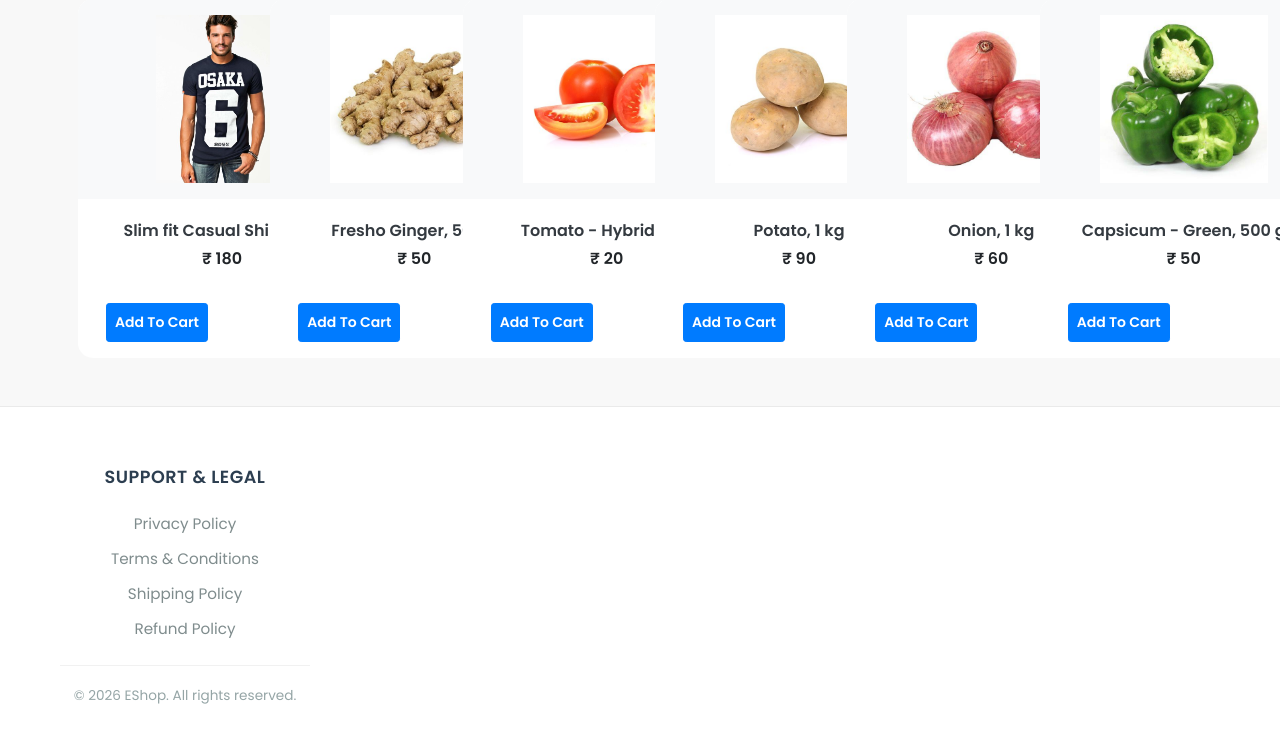
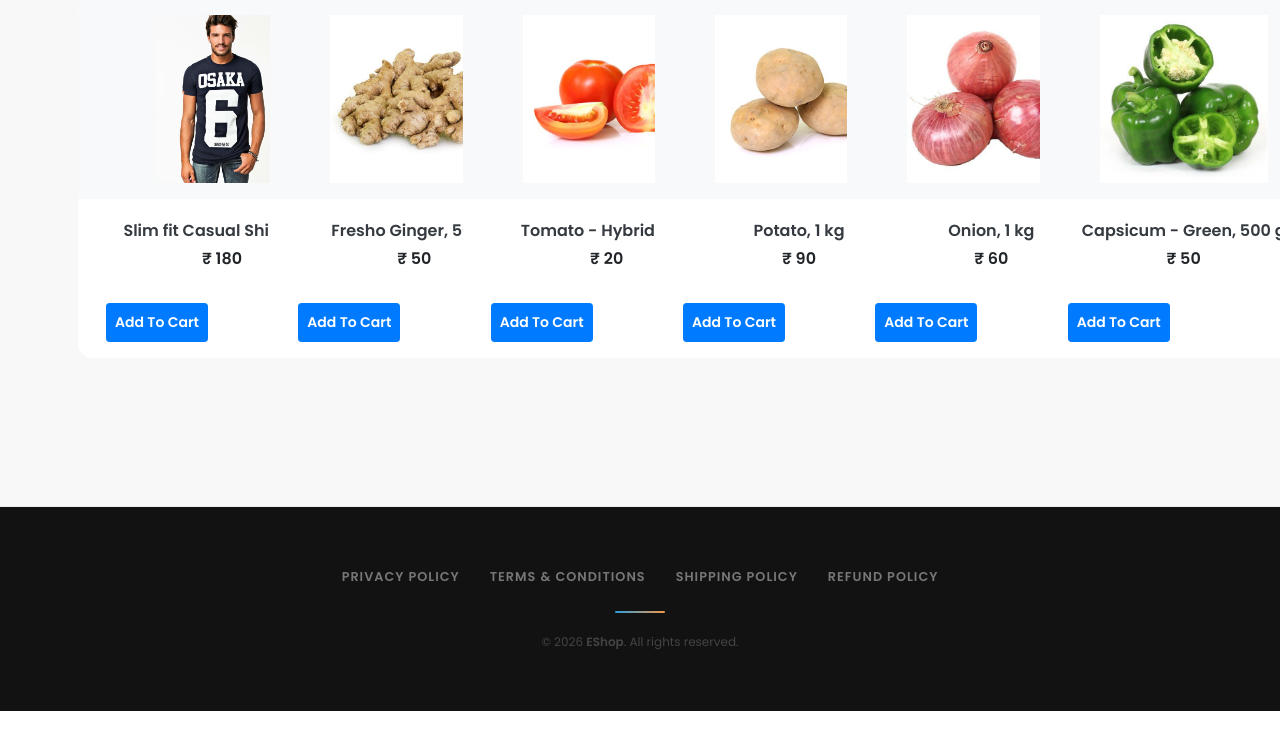
Before and after one commit to Shivamji-shortcode/EShop.com, a Django app: page /store in a window 1280 px wide. Shown: the part 866-1603 px from the top of the page. After the commit the page ends 1577 px from the top, so only its background shows below. Run offline with Django 3.2, Linux system fonts and the light colour scheme; data comes from the database, SQL or seed files in the repository; both versions use the stored data as it was after the commit; some libraries are stand-ins or nearby versions.

```diff
--- a/assets/admin/css/footer.css
+++ b/assets/admin/css/footer.css
@@ -1,77 +1,73 @@
-/* EShop Main Footer Styles */
+/* FORCE DARK AESTHETIC & TIGHT CENTERED LAYOUT */
 
-.main-footer {
-    background-color: #ffffff;
-    border-top: 1px solid #eaeaea;
-    padding: 60px 0 30px 0;
-    width: 100%;
-    margin-top: auto; /* Pushes footer to bottom if content is short */
+body footer.aesthetic-footer {
+    background-color: #121212 !important;
+    padding: 60px 0 !important;
+    width: 100% !important;
+    margin-top: 100px !important;
+    display: flex !important;
+    justify-content: center !important;
+    align-items: center !important;
 }
 
-.footer-container {
-    max-width: 1200px;
-    margin: 0 auto;
-    padding: 0 20px;
-    display: flex;
-    justify-content: flex-start; /* Keeps your links on the left as per your design */
+footer.aesthetic-footer .footer-container {
+    /* This is the secret: keep the container small */
+    max-width: 600px !important;
+    width: auto !important;
+    margin: 0 auto !important;
+    display: flex !important;
+    flex-direction: column !important;
+    align-items: center !important;
 }
 
-.footer-col {
-    min-width: 250px;
+footer.aesthetic-footer .footer-nav {
+    display: flex !important;
+    flex-direction: row !important;
+    justify-content: center !important;
+    /* Reduced gap to bring names closer together */
+    gap: 30px !important;
+    margin-bottom: 25px !important;
+    /* Removed width: 100% so it doesn't stretch */
+    width: auto !important;
+    padding: 0 !important;
 }
 
-.footer-heading {
-    color: #2C3E50;
-    font-size: 1.1rem;
-    font-weight: 700;
-    margin-bottom: 25px;
+footer.aesthetic-footer .footer-nav a {
+    color: #777 !important;
+    text-decoration: none !important;
+    font-size: 0.8rem !important; /* Slightly smaller for elegance */
+    font-weight: 600 !important;
     text-transform: uppercase;
-    letter-spacing: 0.5px;
+    letter-spacing: 1px;
+    white-space: nowrap;
+    transition: all 0.3s ease;
 }
 
-.footer-links {
-    list-style: none;
-    padding: 0;
-    margin: 0 0 25px 0;
+footer.aesthetic-footer .footer-nav a:hover {
+    color: #2D9CDB !important;
 }
 
-.footer-links li {
-    margin-bottom: 12px;
+footer.aesthetic-footer .footer-line {
+    width: 50px !important; /* Shorter, cleaner line */
+    height: 2px !important;
+    background: linear-gradient(to right, #2D9CDB, #F2994A) !important;
+    margin-bottom: 20px !important;
+    border-radius: 10px;
 }
 
-.footer-links a {
-    color: #7f8c8d;
-    text-decoration: none;
-    font-size: 0.95rem;
-    transition: all 0.2s ease;
-    display: inline-block;
+footer.aesthetic-footer .footer-copyright {
+    color: #444 !important;
+    font-size: 0.75rem !important;
 }
 
-/* Hover effect using your Brand Blue */
-.footer-links a:hover {
-    color: #2D9CDB;
-    transform: translateX(5px); /* Subtle slide effect */
-}
+/* Mobile Responsiveness */
+@media (max-width: 768px) {
+    footer.aesthetic-footer .footer-nav {
+        gap: 20px !important;
+        flex-direction: column !important; /* Stacks links nicely on phone */
+    }
 
-.footer-copyright {
-    color: #95a5a6;
-    font-size: 0.85rem;
-    border-top: 1px solid #f1f1f1;
-    padding-top: 20px;
-    margin-top: 20px;
-    font-weight: 400;
-}
-
-/* Responsive Tweak */
-@media (max-width: 768px) {
-    .main-footer {
-        padding: 40px 0 20px 0;
-    }
-    .footer-container {
-        justify-content: center;
-        text-align: center;
-    }
-    .footer-links a:hover {
-        transform: none; /* Disable slide on mobile */
+    body footer.aesthetic-footer {
+        padding: 40px 0 !important;
     }
 }
--- a/store/templates/base.html
+++ b/store/templates/base.html
@@ -114,22 +114,19 @@
       {% block content %}{% endblock %}
     </main>
 
-    <footer class="main-footer">
-    <div class="footer-container">
-        <div class="footer-col legal-col">
-            <h4 class="footer-heading">Support & Legal</h4>
-            <ul class="footer-links">
-                <li><a href="{% url 'privacy_policy' %}">Privacy Policy</a></li>
-                <li><a href="{% url 'terms_conditions' %}">Terms & Conditions</a></li>
-                <li><a href="{% url 'shipping_policy' %}">Shipping Policy</a></li>
-                <li><a href="{% url 'refund_policy' %}">Refund Policy</a></li>
-            </ul>
-
+    <footer class="aesthetic-footer">
+        <div class="footer-container">
+            <nav class="footer-nav">
+                <a href="{% url 'privacy_policy' %}">Privacy Policy</a>
+                <a href="{% url 'terms_conditions' %}">Terms & Conditions</a>
+                <a href="{% url 'shipping_policy' %}">Shipping Policy</a>
+                <a href="{% url 'refund_policy' %}">Refund Policy</a>
+            </nav>
+            <div class="footer-line"></div>
             <div class="footer-copyright">
-                &copy; {% now 'Y' %} EShop. All rights reserved.
+                &copy; {% now 'Y' %} <strong>EShop</strong>. All rights reserved.
             </div>
         </div>
-    </div>
     </footer>
 
     <script src="https://code.jquery.com/jquery-3.2.1.slim.min.js"></script>
```
Also changed, not shown: db.sqlite3.
